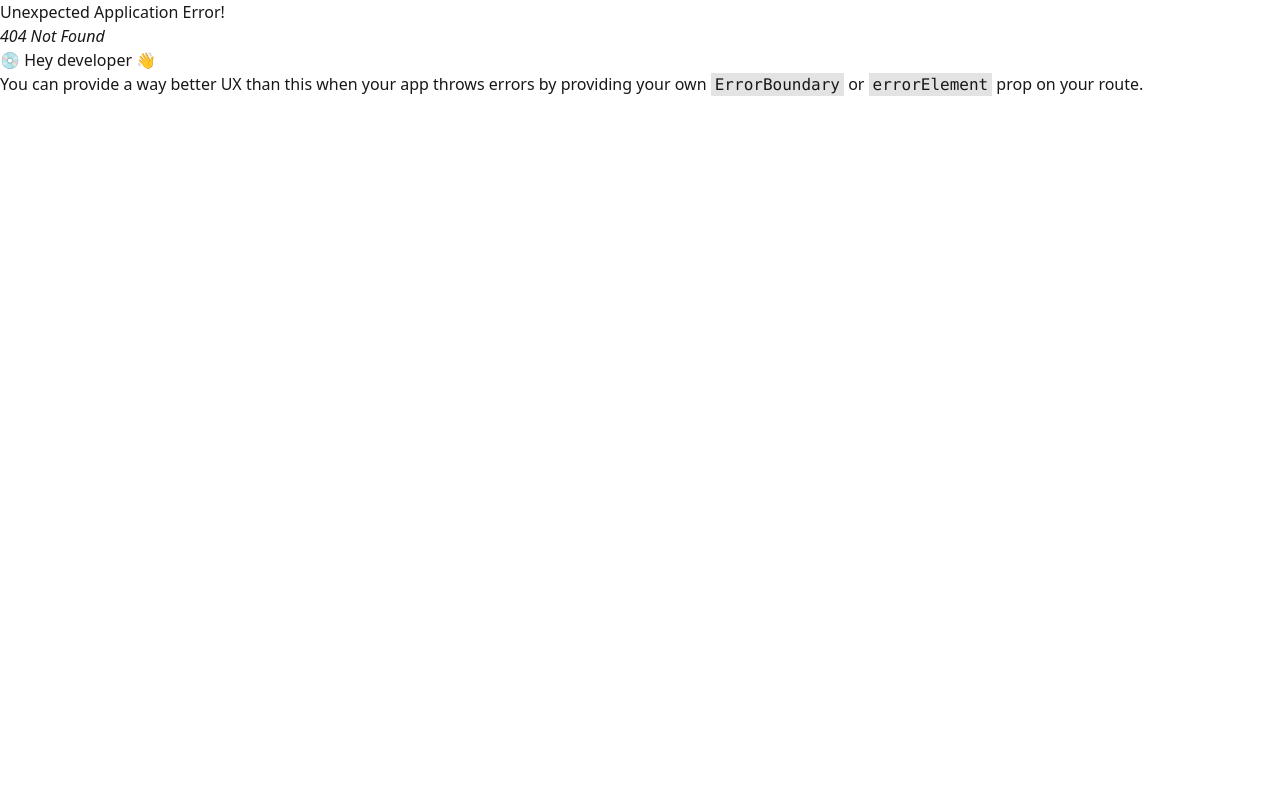
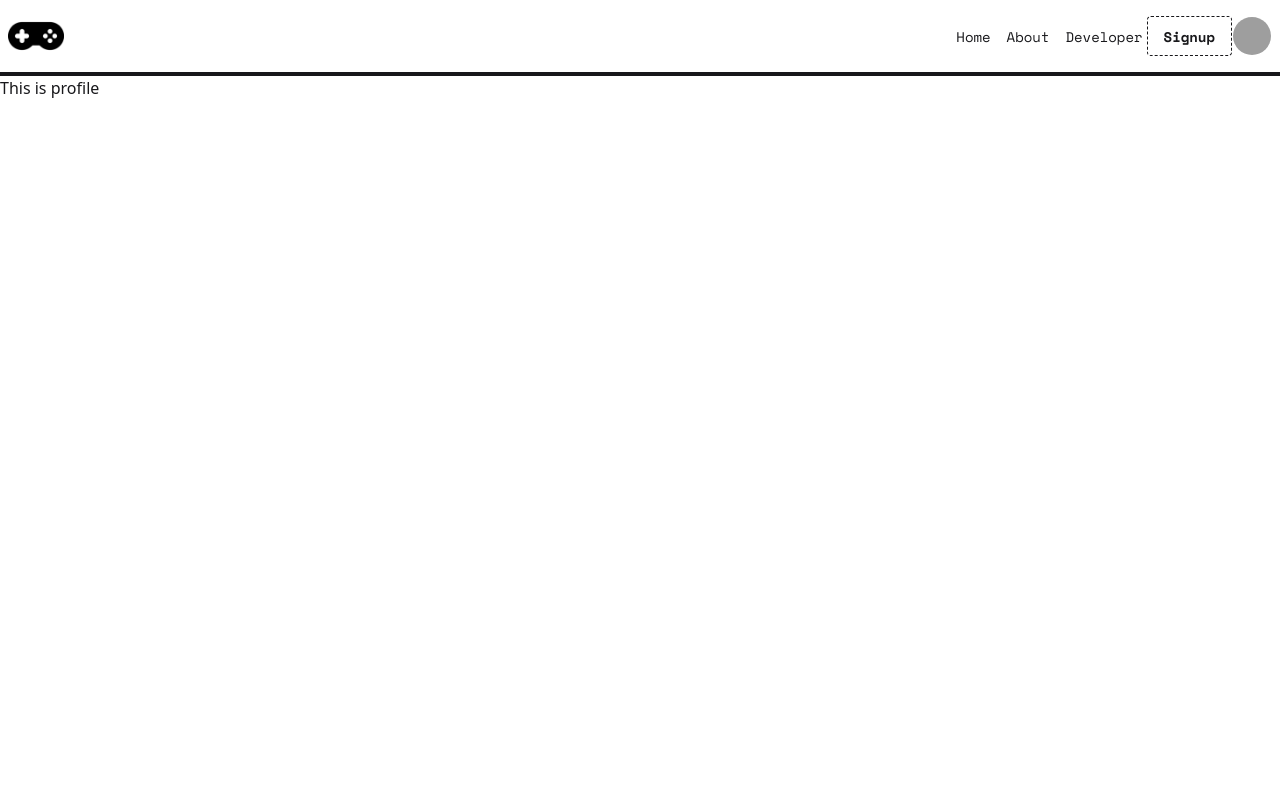
Before and after one commit to am-mahmud/retro-gamehub, a React (Vite) app: page /profile in a window 1280 px wide. Before the commit this address had no page. Shown: the top 800 px of the page. Built offline with nearby package versions, Linux system fonts and the light colour scheme; grey boxes are pictures that could not be loaded.

Commit message:
Routing setup

```diff
--- a/src/components/Banner/Banner.jsx
+++ b/src/components/Banner/Banner.jsx
@@ -26,7 +26,7 @@ const Banner = () => {
                         className="w-full" />
                 </div>
             </div>
-            <div className="flex w-full justify-center gap-2 py-2">
+            <div className="flex w-full justify-center gap-2 py-2 ">
                 <a href="#item1" className="p-3 bg-white border-4 border-black hover:bg-[#FFC107] transition-all duration-300 hover:translate-x-[-4px] hover:translate-y-[-4px] hover:shadow-[4px_4px_0px_black] active:translate-x-0 active:translate-y-0 active:shadow-none"></a>
                 <a href="#item2" className="p-3 bg-white border-4 border-black hover:bg-[#FFC107] transition-all duration-300 hover:translate-x-[-4px] hover:translate-y-[-4px] hover:shadow-[4px_4px_0px_black] active:translate-x-0 active:translate-y-0 active:shadow-none"></a>
                 <a href="#item3" className="p-3 bg-white border-4 border-black hover:bg-[#FFC107] transition-all duration-300 hover:translate-x-[-4px] hover:translate-y-[-4px] hover:shadow-[4px_4px_0px_black] active:translate-x-0 active:translate-y-0 active:shadow-none"></a>
--- a/src/components/Header/Header.jsx
+++ b/src/components/Header/Header.jsx
@@ -8,9 +8,9 @@ const Header = () => {
 
     const links = < >
         <div className='flex flex-col md:flex-row gap-4'>
-            <NavLink>Home</NavLink>
-            <NavLink>About</NavLink>
-            <NavLink>Developer</NavLink>
+            <NavLink to='/'>Home</NavLink>
+            <NavLink to='/about'>About</NavLink>
+            <NavLink to='/developer'>Developer</NavLink>
         </div>
     </>
 
--- a/src/pages/Profile/MyProfile.jsx
+++ b/src/pages/Profile/MyProfile.jsx
@@ -0,0 +1,11 @@
+import React from 'react';
+
+const MyProfile = () => {
+    return (
+        <div>
+            <h1>This is profile</h1>
+        </div>
+    );
+};
+
+export default MyProfile;
```
Also changed, not shown: src/routes/routes.jsx (+11 -4 lines).
